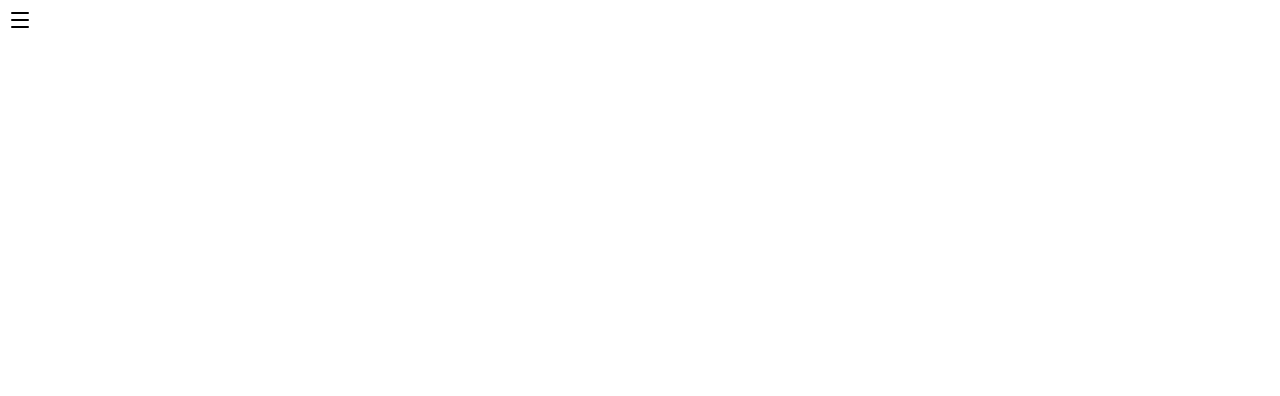
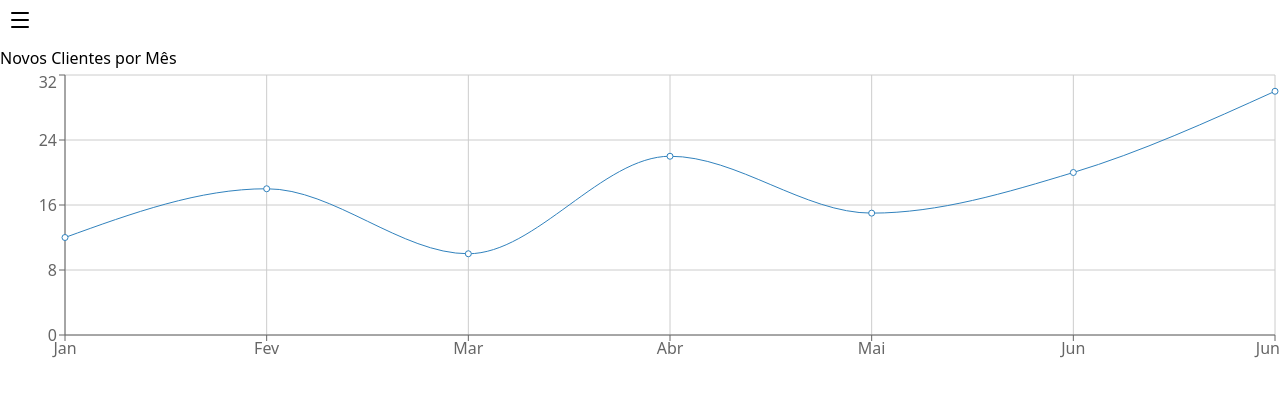
Before and after one commit to guilhermegodoydev/crm, a React (Vite) app in the folder client/: page / in a window 1280 px wide. Shown: the top 396 px of the page. Built offline with nearby package versions, Linux system fonts and the light colour scheme.

Commit message:
feat: adicionando gráfico de novos clientes por mês

```diff
--- a/client/package.json
+++ b/client/package.json
@@ -14,6 +14,7 @@
     "lucide-react": "^0.544.0",
     "react": "^19.1.1",
     "react-dom": "^19.1.1",
+    "recharts": "^3.2.1",
     "tailwindcss": "^4.1.13"
   },
   "devDependencies": {
--- a/client/src/App.jsx
+++ b/client/src/App.jsx
@@ -1,8 +1,12 @@
+import GraficoClientes from "./components/graficos/GraficoClientes";
 import MenuLateral from "./components/MenuLateral";
 
 function App() {
     return (
-        <MenuLateral/>
+        <main>
+            <MenuLateral/>
+            <GraficoClientes/>
+        </main>
     )
 }
 
--- a/client/src/components/MenuLateral.jsx
+++ b/client/src/components/MenuLateral.jsx
@@ -3,7 +3,7 @@ import { useState } from 'react';
 
 const estiloElementos = "flex gap-4 cursor-pointer border-b border-white text-white p-2 hover:bg-blue-700 hover:font-bold";
 
-function MenuLateral() {
+export default function MenuLateral() {
     const [visivel, setVisivel] = useState(false);
 
     return (
@@ -27,5 +27,3 @@ function MenuLateral() {
         </div>
     )
 }
-
-export default MenuLateral;
--- /dev/null
+++ b/client/src/components/graficos/GraficoClientes.jsx
@@ -0,0 +1,28 @@
+import { LineChart, Line, XAxis, YAxis, CartesianGrid, Tooltip, ResponsiveContainer } from 'recharts';
+
+const dadosClientes = [
+  { mes: 'Jan', novos: 12 },
+  { mes: 'Fev', novos: 18 },
+  { mes: 'Mar', novos: 10 },
+  { mes: 'Abr', novos: 22 },
+  { mes: 'Mai', novos: 15 },
+  { mes: 'Jun', novos: 20 },
+  { mes: 'Jun', novos: 30 },
+];
+
+export default function GraficoClientes() {
+    return (
+        <div style={{height: 300}}>
+            <h1>Novos Clientes por Mês</h1>
+            <ResponsiveContainer>
+                <LineChart data={dadosClientes}>
+                    <CartesianGrid/>
+                    <XAxis dataKey="mes"/>
+                    <YAxis/>
+                    <Tooltip/>
+                    <Line type="monotone" dataKey="novos"/>
+                </LineChart>
+            </ResponsiveContainer>
+        </div>
+    );
+}
```
Also changed, not shown: client/src/components/graficos/GraficoVendas.jsx (added), 1 other file (tests, documents, lock files or other folders).
